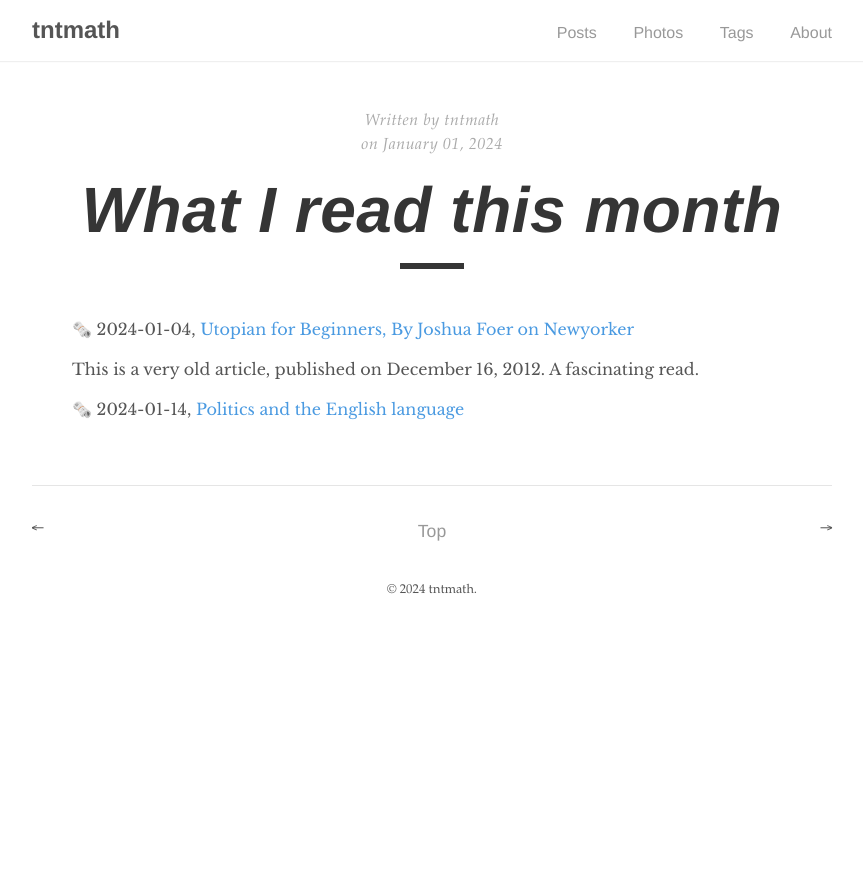
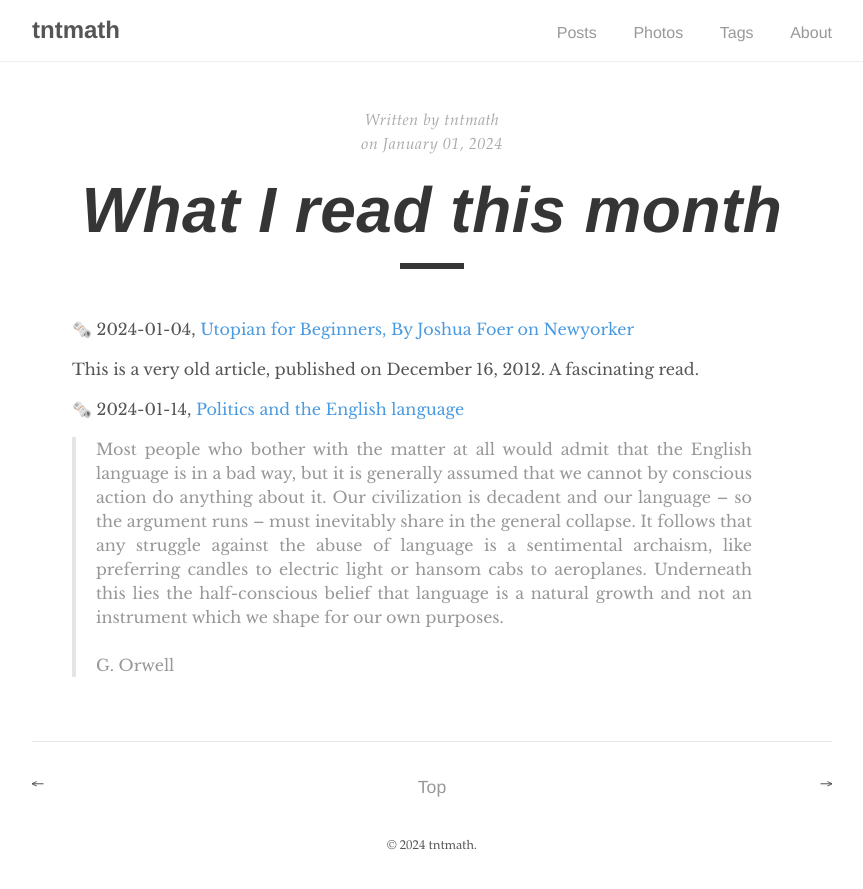
Before and after one commit to tunguyenthaison/tntmath, a Jekyll site: the page built from _posts/2024-01-01-what-I-read-in-Jan.md, in a window 1280 px wide. Shown: the top 889 px of the page, without its empty margins (208-1071 px from the left). Built offline with Jekyll 4.4.1, drawn with Linux system fonts in a browser that asks for light colours.

Commit message:
update blog

```diff
--- a/_posts/2024-01-01-what-I-read-in-Jan.md
+++ b/_posts/2024-01-01-what-I-read-in-Jan.md
@@ -13,3 +13,5 @@ date: 2024-01-01
     This is a very old article, published on December 16, 2012. A fascinating read.
 
 - 🗞️ 2024-01-14, [Politics and the English language](https://www.orwellfoundation.com/the-orwell-foundation/orwell/essays-and-other-works/politics-and-the-english-language/)
+  > Most people who bother with the matter at all would admit that the English language is in a bad way, but it is generally assumed that we cannot by conscious action do anything about it. Our civilization is decadent and our language – so the argument runs – must inevitably share in the general collapse. It follows that any struggle against the abuse of language is a sentimental archaism, like preferring candles to electric light or hansom cabs to aeroplanes. Underneath this lies the half-conscious belief that language is a natural growth and not an instrument which we shape for our own purposes. <br><br>
+  G. Orwell
```
